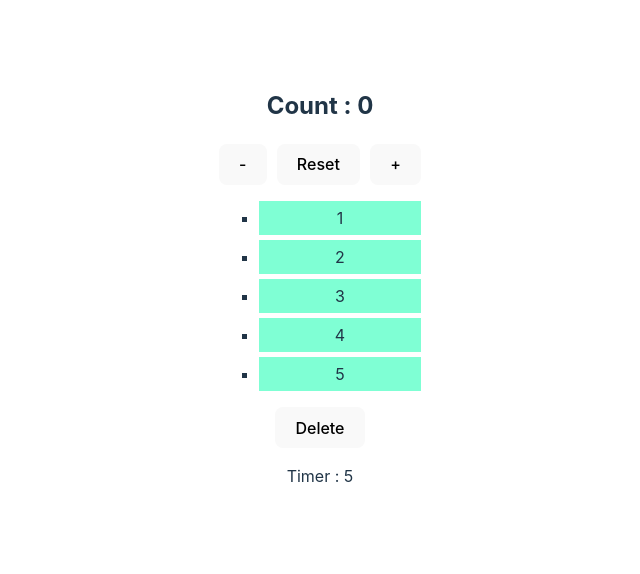
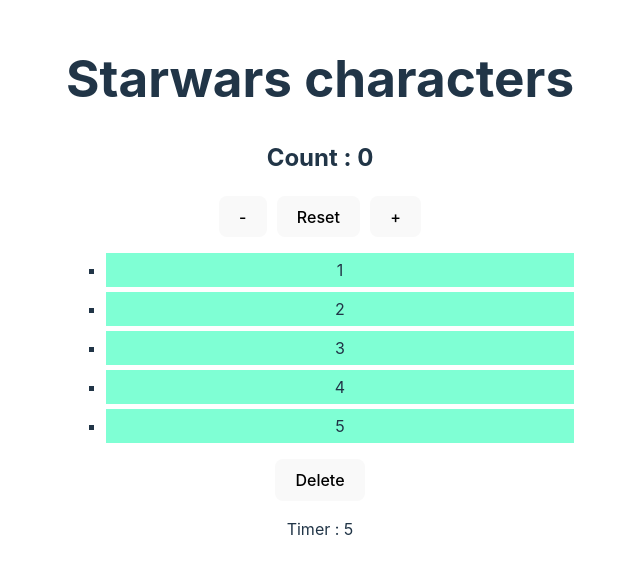
Before and after one commit to DanielKirilov/React-Learning, a React (Vite) app in the folder React-Components-DeepDive/: page / in a window 1280 px wide. Shown: the part 114-688 px from the top of the page, without its empty margins (320-960 px from the left). Built offline with nearby package versions, Linux system fonts and the light colour scheme; no server answers.

Commit message:
Fetched data from SWAPI

```diff
--- a/React-Components-DeepDive/src/App.jsx
+++ b/React-Components-DeepDive/src/App.jsx
@@ -2,6 +2,7 @@
 import styles from './App.module.css';
 
 import './App.css'
+import Starwars from './StarWars';
 
 function App() {
 
@@ -25,15 +26,15 @@
   }
 
   useEffect(() => {
-    console.log("count");
+    //console.log("count");
   }, [count]);
 
   useEffect(() => {
-    console.log("Mount component");
+    //console.log("Mount component");
   }, []);
 
   useEffect(() => {
-    console.log("Update component");
+    //console.log("Update component");
   }, [numbers]);
 
   useEffect(() => {
@@ -49,6 +50,9 @@
   return (
     <>
       <div>
+
+        <Starwars />
+
         <h2>Count : {count}</h2>
         <button style={{ marginRight: "10px" }} onClick={onMinus}>-</button>
         <button onClick={onNull}>Reset</button>
--- /dev/null
+++ b/React-Components-DeepDive/src/Starwars.jsx
@@ -0,0 +1,19 @@
+import { use, useEffect, useState } from "react"
+
+export default function Starwars() {
+    const [characters, setCharacters] = useState([])
+
+    useEffect(() => {
+        fetch("https://swapi.dev/api/people")
+            .then((response) => response.json())
+            .then((data) => {
+                console.log(data);
+            }
+
+            )
+    }, [])
+
+    return (
+        <h1>Starwars characters</h1>
+    )
+}
```
